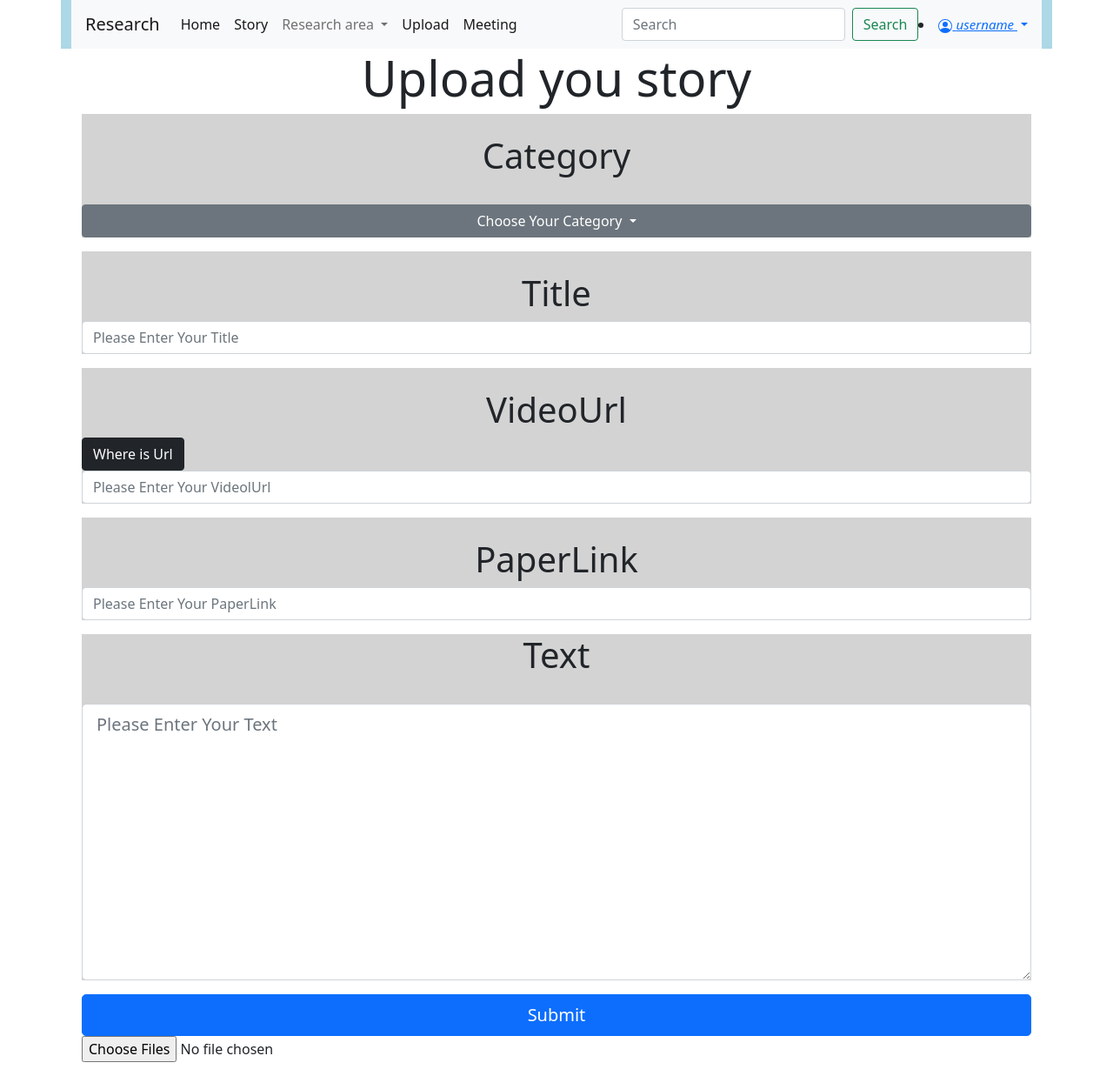
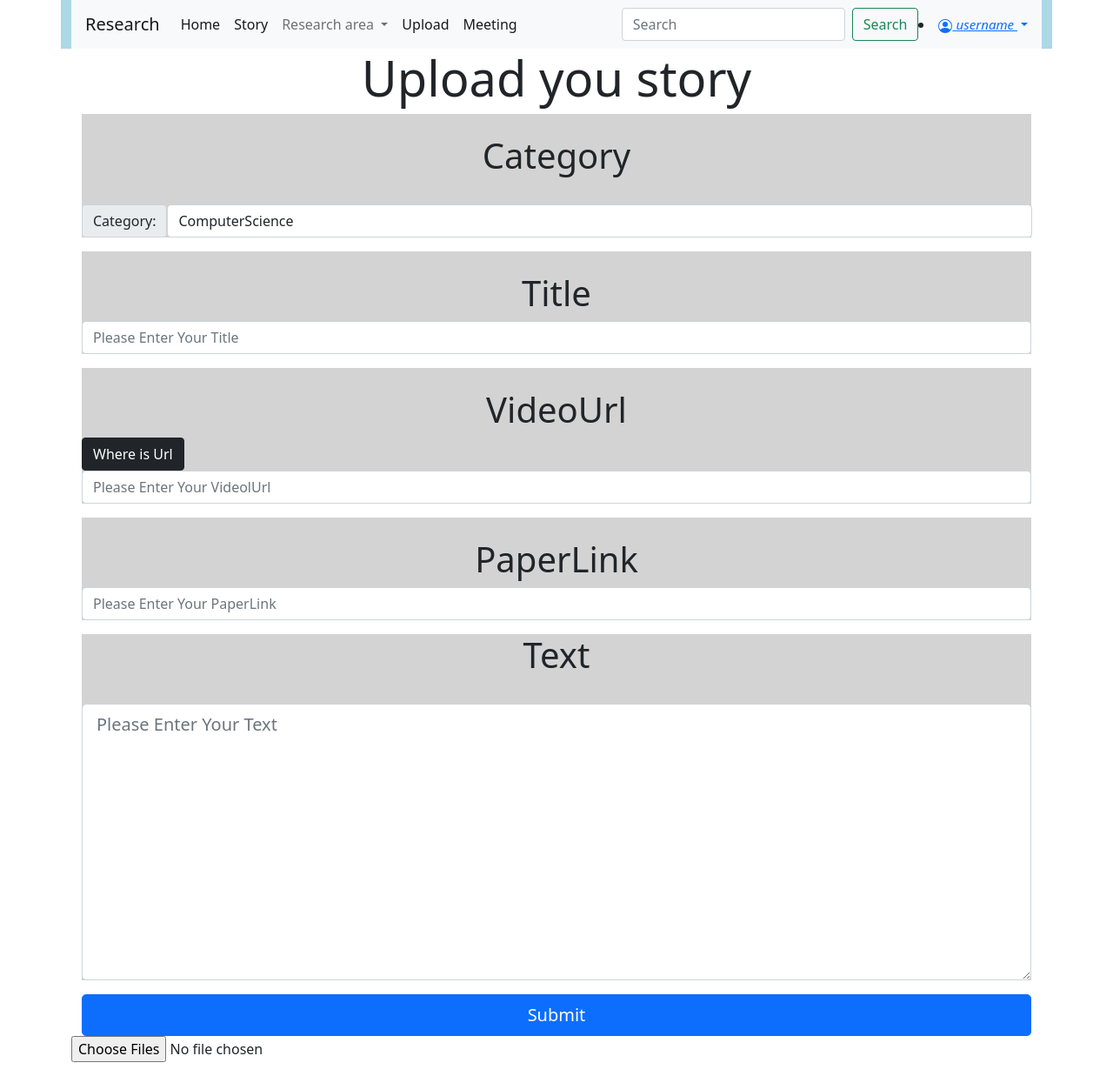
Before and after one commit to zhenxianglin/ResearchStory, a Django app: page /story/upload/ in a window 1280 px wide. Shown: the whole page at 87% size. Run offline with Django 3.2, Linux system fonts and the light colour scheme; some libraries are stand-ins or nearby versions.

Commit message:
update.html

```diff
--- a/templates/upload.html
+++ b/templates/upload.html
@@ -48,35 +48,43 @@
 
 
 {% block content %}
-
+<form method="post" action="{% url 'Story:upload' %}" class="form">
+          {% csrf_token %}
 {#   <form method="post" action="{% url 'Story:upload' %}" class="form">#}
 {##}
 {#    {% csrf_token %}#}
 <!-- 名字，类别-->
 <div class="container">
-  <div class="form-group"style="background-color: lightgray" >
+  <div class="form-group" style="background-color: lightgray" >
     <label class="control-label" ></label>
     <h3 class="display-6 text-center ">Category</h3>
     <br>
-    <div class="btn-group btn-block">
-      <button type="button"  class="btn btn-secondary dropdown-toggle " data-toggle="dropdown" data-display="static" aria-haspopup="true" aria-expanded="false">
-        Choose Your Category
-      </button>
-      <div class="dropdown-menu dropdown-menu-lg-right">
-        <button class="dropdown-item" type="button">Data Science</button>
-        <button class="dropdown-item" type="button">Nature</button>
-        <button class="dropdown-item" type="button">History</button>
-        <div role="separator" class="dropdown-divider"></div>
-        <button class="dropdown-item" type="button">Others</button>
-      </div>
+{#    <div class="btn-group btn-block">#}
+{#      <button type="button"  class="btn btn-secondary dropdown-toggle " data-toggle="dropdown" data-display="static" aria-haspopup="true" aria-expanded="false">#}
+{#        Choose Your Category#}
+{#      </button>#}
+{#        </div>#}
+      <div class="input-group-prepend">
+        <span class="input-group-text" id="basic-addon1">Category:</span>
+          <select type="text" class="form-control" name="category"  required>
+            <option value="ComputerScience">ComputerScience</option>
+            <option value="Physics">Physics</option>
+            <option value="ElectricalEngineering">Electrical Engineer</option>
+          </select>
+
+{#      <div class="dropdown-menu dropdown-menu-lg-right">#}
+{#        <button class="dropdown-item" type="button">Data Science</button>#}
+{#        <button class="dropdown-item" type="button">Nature</button>#}
+{#        <button class="dropdown-item" type="button">History</button>#}
+{#        <div role="separator" class="dropdown-divider"></div>#}
+{#        <button class="dropdown-item" type="button">Others</button>#}
+{#      </div>#}
     </div>
   </div>
   <div class="form-group" style="background-color: lightgray">
     <label class="control-label"></label>
     <h3 class="display-6 text-center ">Title</h3>
-      <form method="post" action="{% url 'Story:upload' %}" class="form">
-          {% csrf_token %}
-    <input class="form-control" type="text" placeholder="Please Enter Your Title" />
+    <input class="form-control" name="title" type="text" placeholder="Please Enter Your Title" />
   </div>
   <div class="form-group" style="background-color: lightgray">
     <label class="control-label"></label>
@@ -102,34 +110,35 @@
       </div><!-- /.modal-dialog -->
     </div><!-- /.modal -->
 
-    <input class="form-control" type="text" placeholder="Please Enter Your VideolUrl" />
+    <input class="form-control" name="videoUrl" type="text" placeholder="Please Enter Your VideolUrl" />
   </div>
   <div class="form-group" style="background-color: lightgray">
     <label class="control-label"></label>
     <h3 class="display-6 text-center ">PaperLink</h3>
-    <input class="form-control" type="text" placeholder="Please Enter Your PaperLink" />
+    <input class="form-control" name="paperLink" type="text" placeholder="Please Enter Your PaperLink" />
   </div>
 
   <div class="form-group" style="background-color: lightgray">
     <h3 class="display-6 text-center ">Text</h3>
     <label class="control-label"></label>
   <div class="input-group input-group-lg">
-    <textarea class="form-control" aria-label="With textarea" rows="10" placeholder="Please Enter Your Text"></textarea>
+    <textarea class="form-control" name="text" aria-label="With textarea" rows="10" placeholder="Please Enter Your Text"></textarea>
   </div>
   </div>
 {#     {% buttons %}#}
+
   <button name="submit" class="btn btn-primary btn-lg btn-block">Submit</button>
 {#    {% endbuttons %}#}
 <!--上传文件框-->
+    </div>
+
   <div class="form-group" >
-  <input id="input-b3" name="input-b3[]" type="file" class="file" multiple
+  <input id="input-b3" name="img" type="file" class="file" multiple
          data-show-upload="false" data-show-caption="true" data-msg-placeholder="Select {files} for upload...">
 
 </div>
-
+</form>
 {% endblock content %}
-
-
 
 
 
@@ -141,6 +150,3 @@
 {#    {% endbuttons %}#}
 
 {#    <input type="hidden" name="next" value="{% url 'MainPage:index' %}"/>#}
-
-
-{#</form>#}
```
